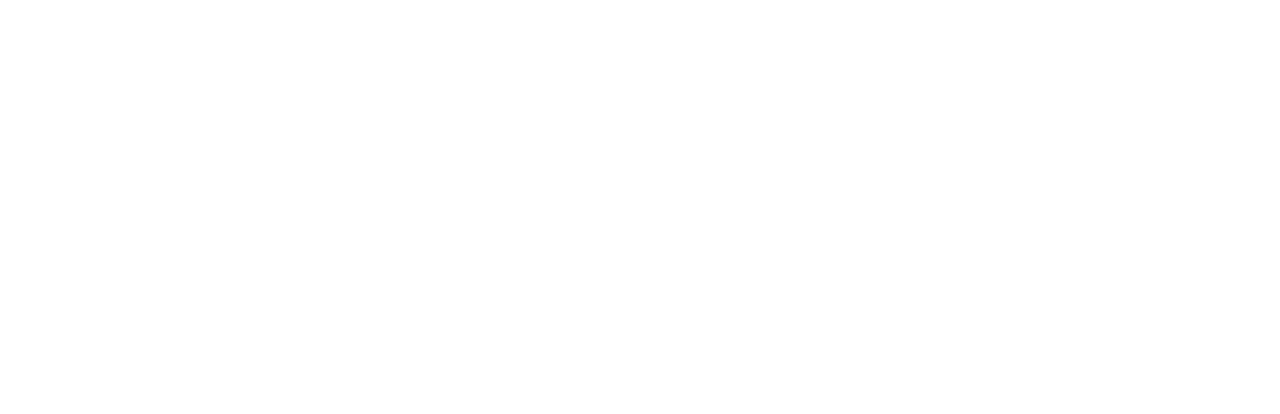
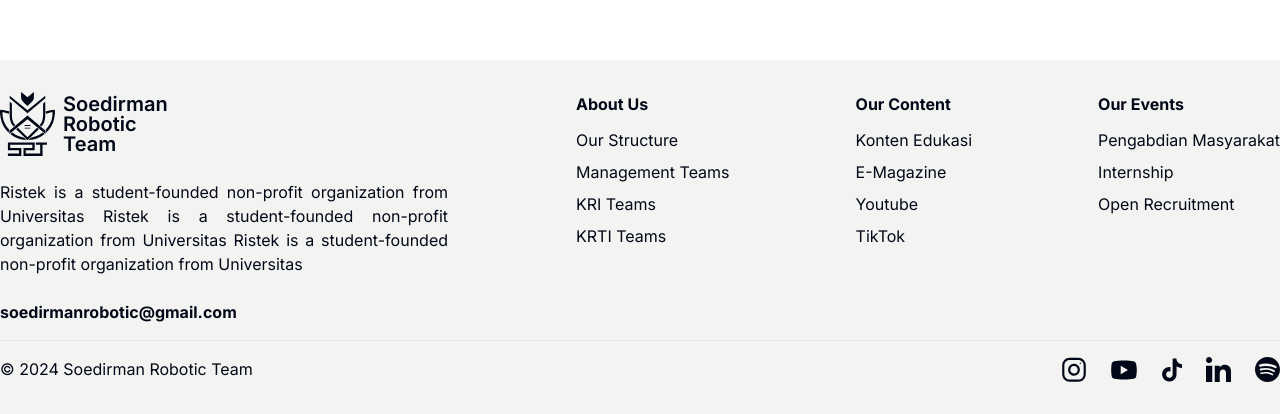
Before and after one commit to soedirmanroboticteam/official-website, a Next.js app: page / in a window 1280 px wide. Shown: the part 816-1230 px from the top of the page. Before the commit the page ends 876 px from the top, so only its background shows below. Built offline with nearby package versions, Linux system fonts and the light colour scheme.

Commit message:
feat: adding footer section

```diff
--- a/app/globals.css
+++ b/app/globals.css
@@ -66,6 +66,9 @@
     --border: 217.2 32.6% 17.5%;
     --input: 217.2 32.6% 17.5%;
     --ring: 212.7 26.8% 83.9%;
+
+    --footer: 222 84% 5%;
+    --footer-foreground: 0 0% 100%;
   }
 }
 
--- a/app/layout.tsx
+++ b/app/layout.tsx
@@ -3,6 +3,7 @@
 import "./globals.css";
 import { ThemeProvider } from "@/components/theme-provider";
 import Navbar from "@/components/Navbar";
+import Footer from "@/components/Footer";
 
 const inter = Inter({ subsets: ["latin"] });
 
@@ -27,6 +28,7 @@
         >
           <Navbar />
           {children}
+          <Footer />
         </ThemeProvider>
       </body>
     </html>
--- /dev/null
+++ b/components/Footer.tsx
@@ -0,0 +1,148 @@
+import React from "react";
+import { Separator } from "@/components/ui/separator";
+import Link from "next/link";
+import {
+  InstagramLogo,
+  LinkedinLogo,
+  OfficialLogo,
+  SpotifyLogo,
+  TiktokLogo,
+  YoutubeLogo,
+} from "@/assets";
+
+const footerLinks: {
+  title: string;
+  contents: { title: string; href: string }[];
+}[] = [
+  {
+    title: "About Us",
+    contents: [
+      {
+        title: "Our Structure",
+        href: "/about",
+      },
+      {
+        title: "Management Teams",
+        href: "/about/management",
+      },
+      {
+        title: "KRI Teams",
+        href: "/about/kri",
+      },
+      {
+        title: "KRTI Teams",
+        href: "/about/krti",
+      },
+    ],
+  },
+  {
+    title: "Our Content",
+    contents: [
+      {
+        title: "Konten Edukasi",
+        href: "/konten-edukasi",
+      },
+      {
+        title: "E-Magazine",
+        href: "/emagz",
+      },
+      {
+        title: "Youtube",
+        href: "https://www.youtube.com/@soedirmanroboticteam",
+      },
+      {
+        title: "TikTok",
+        href: "https://www.tiktok.com/@srtunsoed",
+      },
+    ],
+  },
+  {
+    title: "Our Events",
+    contents: [
+      {
+        title: "Pengabdian Masyarakat",
+        href: "/konten-edukasi",
+      },
+      {
+        title: "Internship",
+        href: "/emagz",
+      },
+      {
+        title: "Open Recruitment",
+        href: "https://www.youtube.com/@soedirmanroboticteam",
+      },
+    ],
+  },
+];
+
+const Footer = () => {
+  return (
+    <footer className="bg-footer w-full">
+      <div className="max-w-screen-xl mx-auto flex flex-col py-8 gap-4">
+        <div className="flex justify-between gap-x-32">
+          <div className="max-w-md flex flex-col gap-6 items-start">
+            <Link href="/" className="flex items-center gap-2 text-foreground">
+              <OfficialLogo height="64" />
+              <h1 className="text-xl font-semibold leading-none">
+                Soedirman <br />
+                Robotic <br />
+                Team
+              </h1>
+            </Link>
+            <p className="text-justify">
+              Ristek is a student-founded non-profit organization from
+              Universitas Ristek is a student-founded non-profit organization
+              from Universitas Ristek is a student-founded non-profit
+              organization from Universitas
+            </p>
+            <Link
+              href={"mailto:soedirmanrobotic@gmail.com"}
+              className="font-bold"
+            >
+              soedirmanrobotic@gmail.com
+            </Link>
+          </div>
+          <div className="flex flex-1 justify-between flex-wrap">
+            {footerLinks.map((section) => (
+              <div className="flex flex-col gap-3">
+                <h3 className="font-bold">{section.title}</h3>
+                <ul className="flex flex-col gap-2">
+                  {section.contents.map((content) => (
+                    <li>
+                      <Link href={content.href}>{content.title}</Link>
+                    </li>
+                  ))}
+                </ul>
+              </div>
+            ))}
+          </div>
+        </div>
+        <Separator />
+        <div className="flex justify-between">
+          <p>© 2024 Soedirman Robotic Team</p>
+          <div className="flex gap-6 items-center">
+            <Link href="https://www.instagram.com/srtunsoed/">
+              <InstagramLogo height="25" />
+            </Link>
+            <Link href={"https://www.youtube.com/@soedirmanroboticteam"}>
+              <YoutubeLogo height="20" />
+            </Link>
+            <Link href={"https://www.tiktok.com/@srtunsoed"}>
+              <TiktokLogo height="24" />
+            </Link>
+            <Link
+              href={"https://www.linkedin.com/company/soedirman-robotic-team/"}
+            >
+              <LinkedinLogo height="25" />
+            </Link>
+            <Link href="https://open.spotify.com/show/49Nhx2wMSNFfZfC64O7Wmm?si=c6e1ff41fd814cc5">
+              <SpotifyLogo height="25" />
+            </Link>
+          </div>
+        </div>
+      </div>
+    </footer>
+  );
+};
+
+export default Footer;
```
